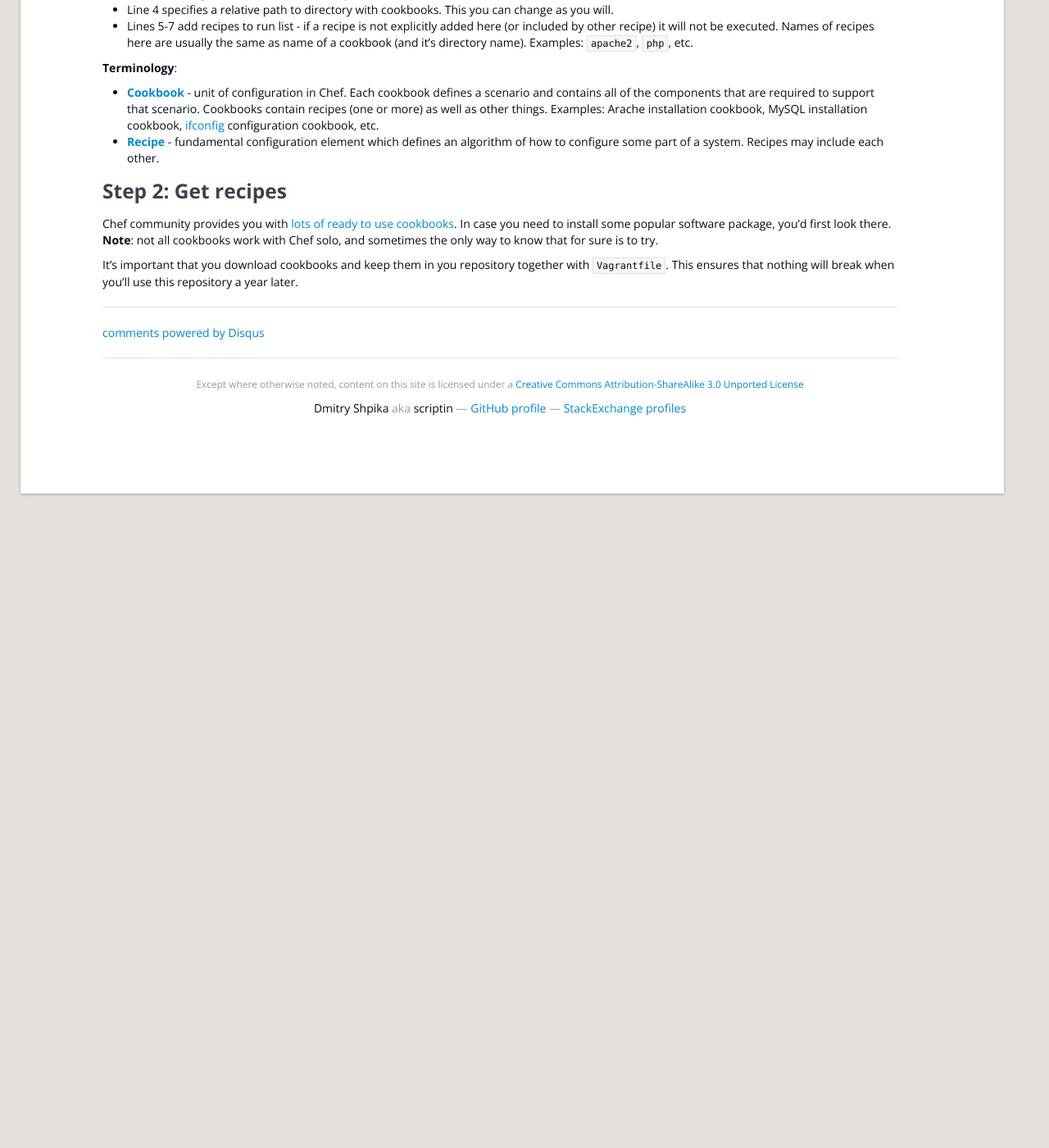
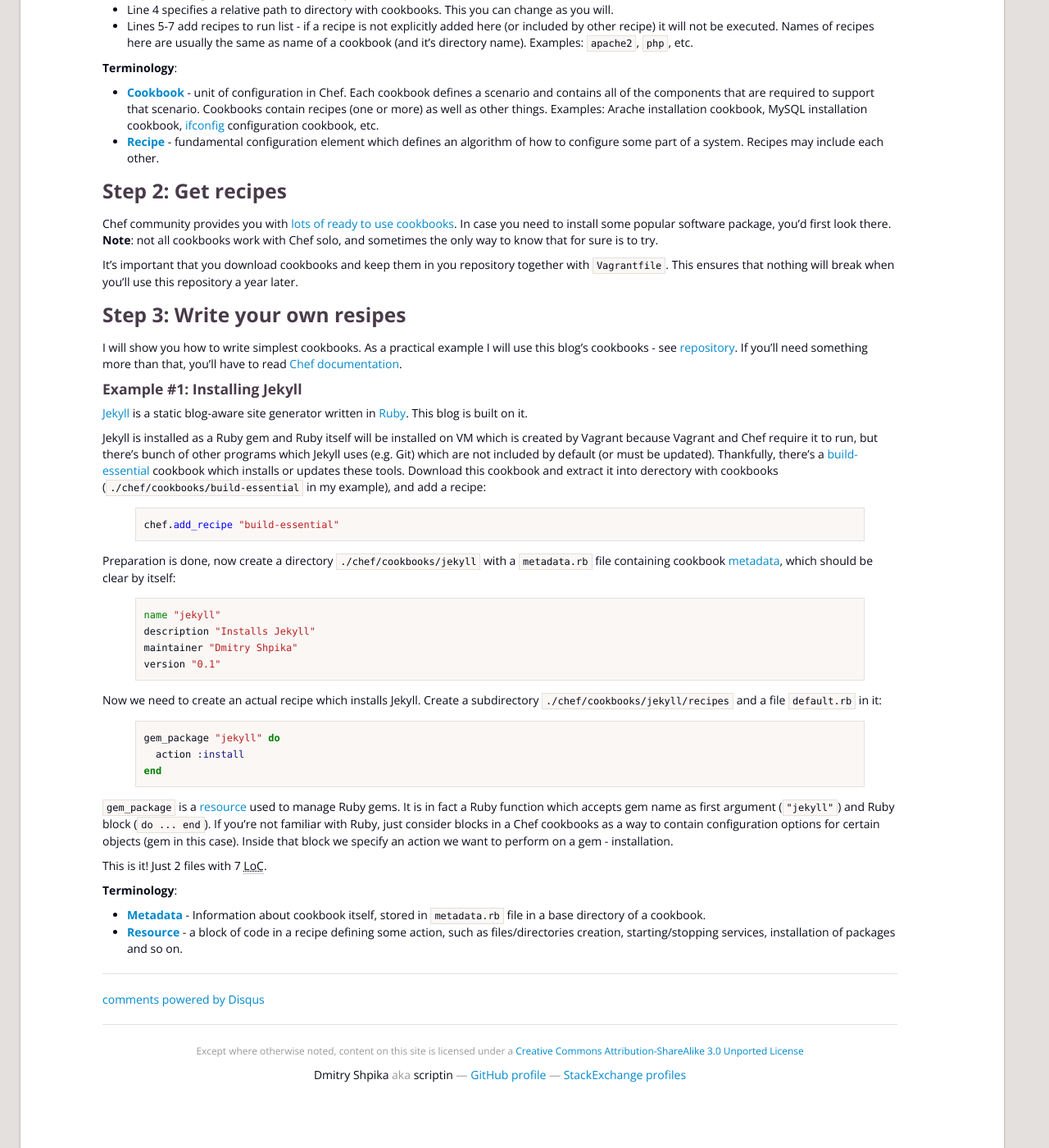
Before and after one commit to scriptin/scriptin.github.io, a Jekyll site: the page built from _posts/2013-05-08-vagrant-chef-intro.md, in a window 1280 px wide and 1400 px high, scrolled down 991 px. Shown: the whole window at 82% size. Built offline with Jekyll 4.4.1, drawn with Linux system fonts in a browser that asks for light colours; comment, search, counter and statistics services are not loaded; before the commit the page ends 1621 px from its top, so only the background shows below that.

Commit message:
Step 2 with 1st exmple

```diff
--- a/_posts/2013-05-08-vagrant-chef-intro.md
+++ b/_posts/2013-05-08-vagrant-chef-intro.md
@@ -58,3 +58,47 @@ Chef community provides you with [lots of ready to use cookbooks][Chef community
 It's important that you download cookbooks and keep them in you repository together with `Vagrantfile`. This ensures that nothing will break when you'll use this repository a year later.
 
 [Chef community cookbooks]: http://community.opscode.com/cookbooks
+
+### Step 3: Write your own resipes
+
+I will show you how to write simplest cookbooks. As a practical example I will use this blog's cookbooks - see [repository](https://github.com/scriptin/scriptin.github.io). If you'll need something more than that, you'll have to read [Chef documentation][].
+
+#### Example #1: Installing Jekyll
+
+[Jekyll][] is a static blog-aware site generator written in [Ruby][]. This blog is built on it.
+
+Jekyll is installed as a Ruby gem and Ruby itself will be installed on VM which is created by Vagrant because Vagrant and Chef require it to run, but there's bunch of other programs which Jekyll uses (e.g. Git) which are not included by default (or must be updated). Thankfully, there's a [build-essential](http://community.opscode.com/cookbooks/build-essential) cookbook which installs or updates these tools. Download this cookbook and extract it into derectory with cookbooks (`./chef/cookbooks/build-essential` in my example), and add a recipe:
+
+{% highlight ruby %}
+chef.add_recipe "build-essential"
+{% endhighlight %}
+
+Preparation is done, now create a directory `./chef/cookbooks/jekyll` with a `metadata.rb` file containing cookbook [metadata][Metadata], which should be clear by itself:
+
+{% highlight ruby %}
+name "jekyll"
+description "Installs Jekyll"
+maintainer "Dmitry Shpika"
+version "0.1"
+{% endhighlight %}
+
+Now we need to create an actual recipe which installs Jekyll. Create a subdirectory `./chef/cookbooks/jekyll/recipes` and a file `default.rb` in it:
+
+{% highlight ruby %}
+gem_package "jekyll" do
+  action :install
+end
+{% endhighlight %}
+
+`gem_package` is a [resource][Resource] used to manage Ruby gems. It is in fact a Ruby function which accepts gem name as first argument (`"jekyll"`) and Ruby block (`do ... end`). If you're not familiar with Ruby, just consider blocks in a Chef cookbooks as a way to contain configuration options for certain objects (gem in this case). Inside that block we specify an action we want to perform on a gem - installation.
+
+This is it! Just 2 files with 7 <acronym title="Lines of Code">LoC</acronym>.
+
+**Terminology**:
+
+- **[Metadata][]** - Information about cookbook itself, stored in `metadata.rb` file in a base directory of a cookbook.
+- **[Resource][]** - a block of code in a recipe defining some action, such as files/directories creation, starting/stopping services, installation of packages and so on.
+
+[Jekyll]: http://jekyllrb.com/
+[Metadata]: http://docs.opscode.com/essentials_cookbook_metadata.html
+[Resource]: http://docs.opscode.com/resource.html
```
